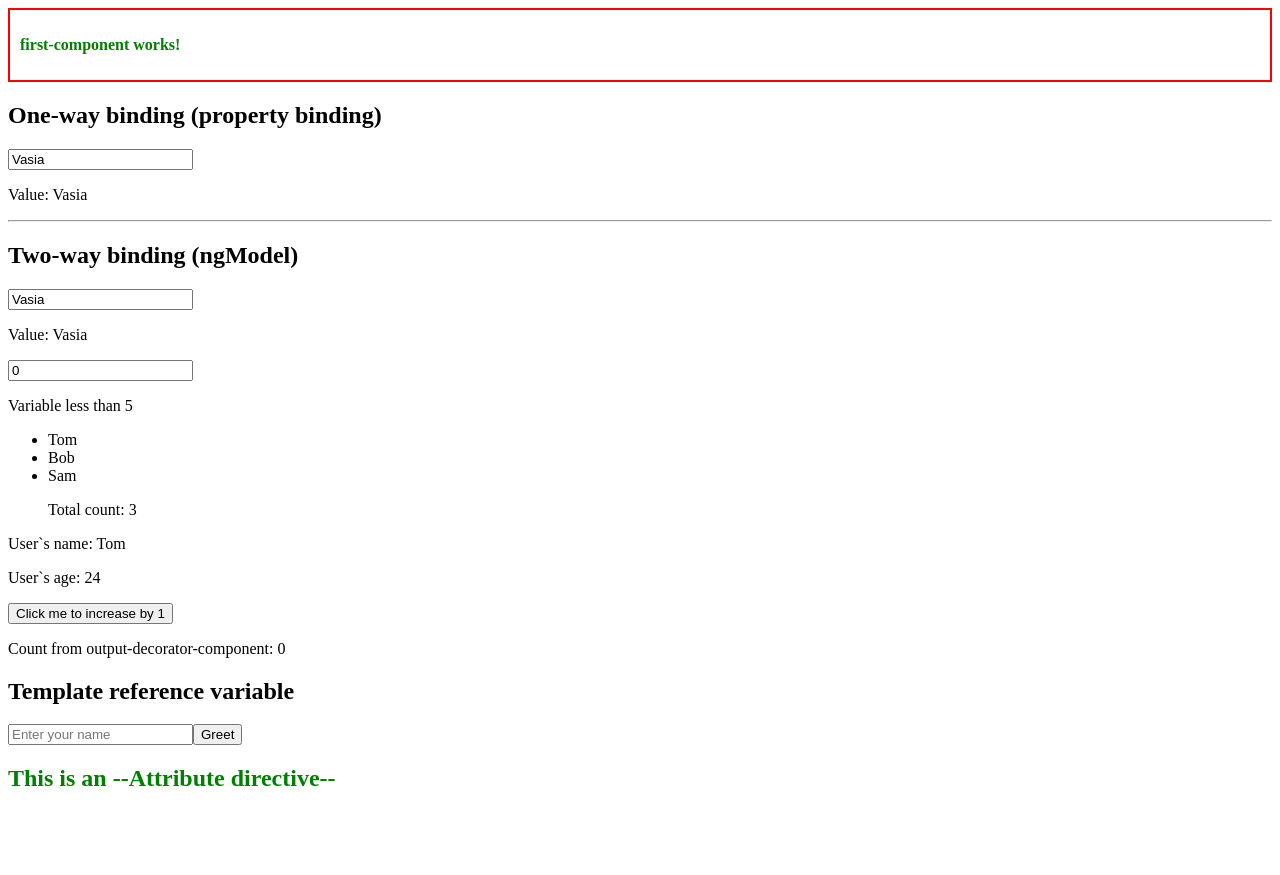
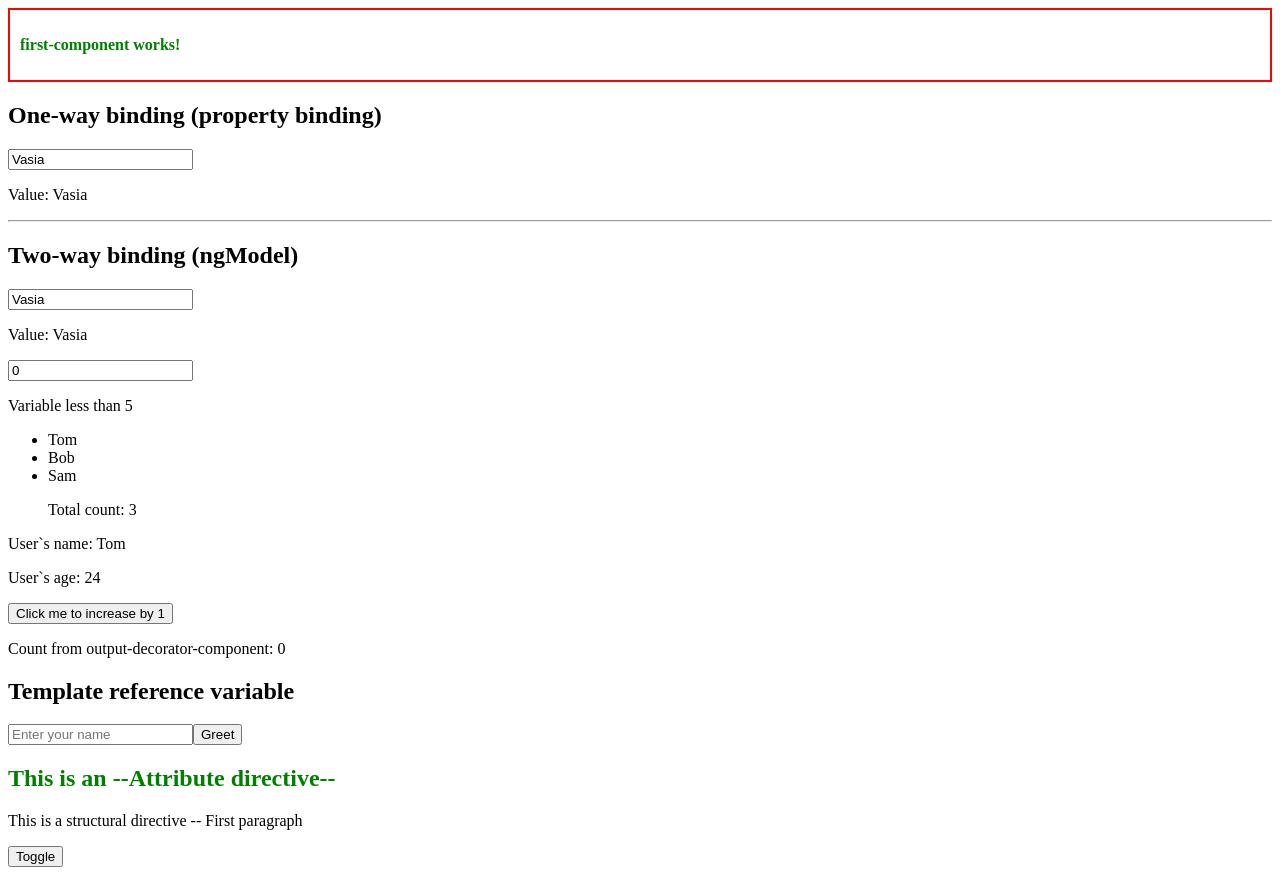
Before and after one commit to SysoievB/angular_metanit_tutorial, an Angular app: page / in a window 1280 px wide. Before the commit the page ends 812 px from the top, so only its background shows below. Built offline with nearby package versions, Linux system fonts and the light colour scheme.

Commit message:
Added structural directive

```diff
--- a/src/app/app.html
+++ b/src/app/app.html
@@ -6,3 +6,6 @@
 <p>Count from output-decorator-component: {{ count }}</p>
 <template-reference-variable/>
 <h2 bold [selectedSize]="'38px'" [defaultSize]="'14px'">This is an --Attribute directive--</h2>
+<p *while="condition">This is a structural directive -- First paragraph</p>
+<p *while="!condition">This is a structural directive -- Second paragraph</p>
+<button (click)="toggle()">Toggle</button>
--- a/src/app/app.ts
+++ b/src/app/app.ts
@@ -7,6 +7,7 @@ import {InputDecoratorComponent} from './input-decorator-component/input-decorat
 import {OutputDecoratorComponent} from './output-decorator-component/output-decorator-component';
 import {TemplateReferenceVariable} from './template-reference-variable/template-reference-variable';
 import {AttributeDirective} from './attribute-directive';
+import {StructuralDirective} from './structural-directive';
 
 @Component({
   selector: 'app-root',
@@ -17,7 +18,8 @@ import {AttributeDirective} from './attribute-directive';
     InputDecoratorComponent,
     OutputDecoratorComponent,
     TemplateReferenceVariable,
-    AttributeDirective
+    AttributeDirective,
+    StructuralDirective
   ],
   templateUrl: './app.html',
   styleUrl: './app.css',
@@ -28,16 +30,19 @@ export class App {
   name: string = "Tom";
   age: number = 24;
   count = 0;
-
+  condition = true;
 
   ngAfterViewInit() {
     this.templateRefVar.sayHello("World"); // Calls child method
   }
 
-
   onCountChanged(newCount: number) {
     this.count = newCount;// receives event from child
   }
 
+  toggle() {
+    this.condition = !this.condition;//used in structural directive
+  }
+
   protected readonly title = signal('angular-metanit-tutorial');
 }
--- /dev/null
+++ b/src/app/structural-directive.ts
@@ -0,0 +1,20 @@
+import {Directive, Input, TemplateRef, ViewContainerRef} from "@angular/core";
+
+@Directive({
+  selector: "[while]",
+  standalone: true
+})
+export class StructuralDirective {
+
+  constructor(private templateRef: TemplateRef<any>,
+              private viewContainer: ViewContainerRef) {
+  }
+
+  @Input() set while(condition: boolean) {
+    if (condition) {
+      this.viewContainer.createEmbeddedView(this.templateRef);
+    } else {
+      this.viewContainer.clear();
+    }
+  }
+}
```
